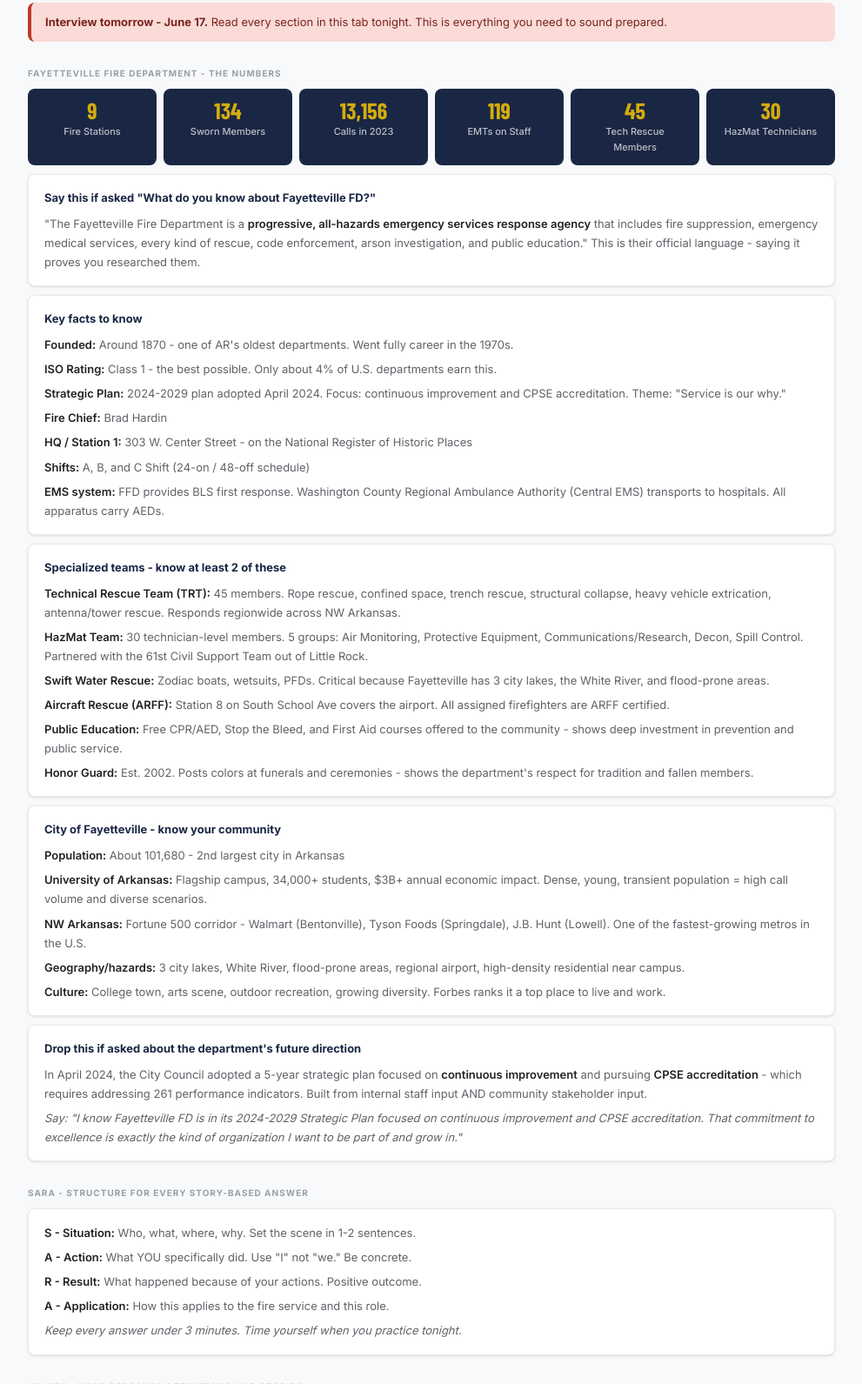
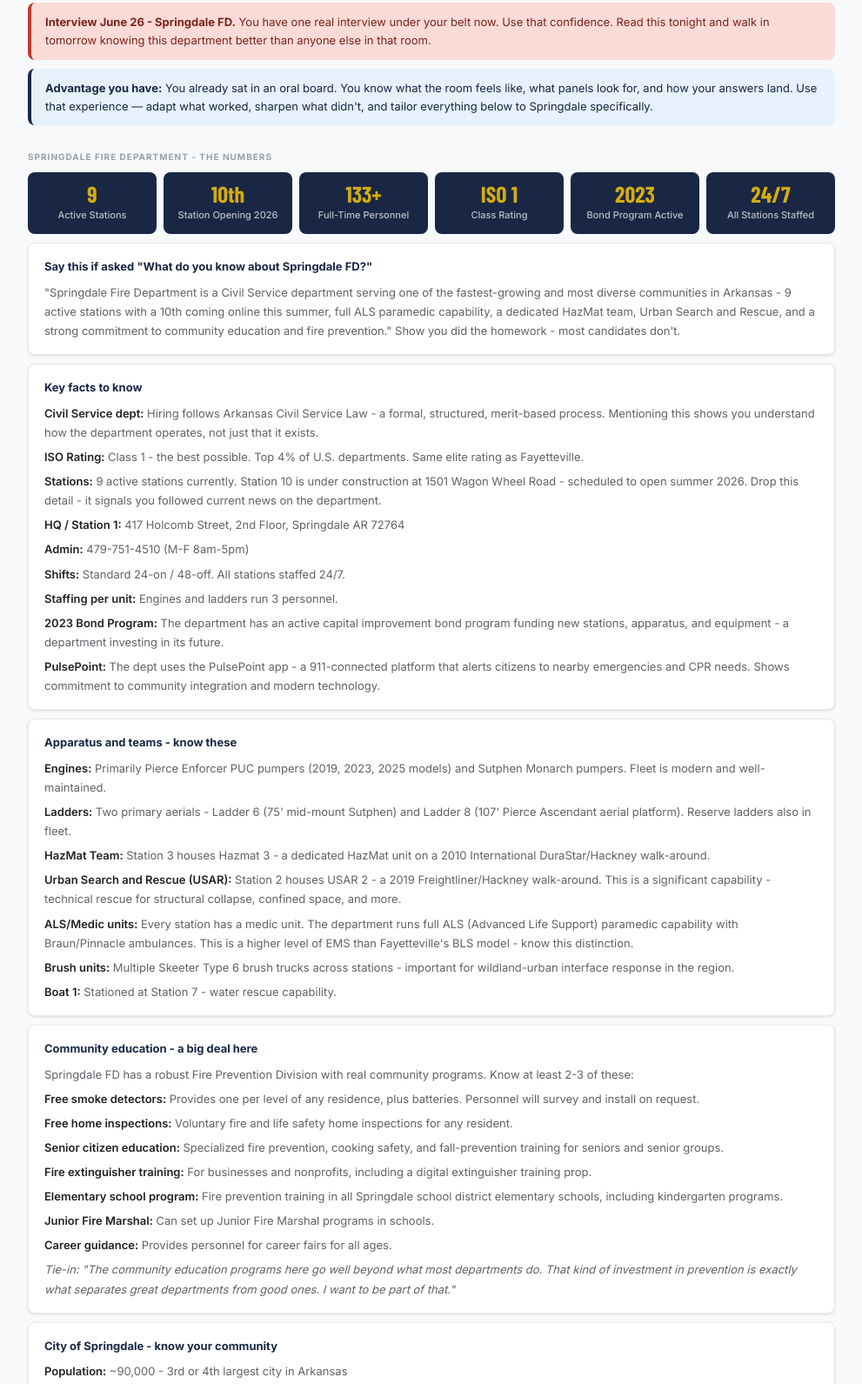
Before and after one commit to stephaniejones-svg/CompliSync, a plain HTML site: page ffprep.html in a window 1280 px wide. Shown: the part 124-1715 px from the top of the page at 87% size, without its empty margins (144-1135 px from the left). Drawn offline with nearby package versions, Linux system fonts and the light colour scheme.

Commit message:
Update interview preparation details for Springdale FD

```diff
--- a/ffprep.html
+++ b/ffprep.html
@@ -91,57 +91,76 @@ a.lnk{color:var(--navy2);text-decoration:underline}
 
 <!-- CHEAT SHEET -->
 <div id="tab-cs" class="tc active">
-<div class="al alr"><strong>Interview tomorrow - June 17.</strong> Read every section in this tab tonight. This is everything you need to sound prepared.</div>
+<div class="al alr"><strong>Interview June 26 - Springdale FD.</strong> You have one real interview under your belt now. Use that confidence. Read this tonight and walk in tomorrow knowing this department better than anyone else in that room.</div>
 
-<div class="sl">Fayetteville Fire Department - the numbers</div>
+<div class="al" style="background:#E6F1FB;border-left:4px solid #1A2744;color:#1A2744;"><strong>Advantage you have:</strong> You already sat in an oral board. You know what the room feels like, what panels look for, and how your answers land. Use that experience — adapt what worked, sharpen what didn't, and tailor everything below to Springdale specifically.</div>
+
+<div class="sl">Springdale Fire Department - the numbers</div>
 <div class="sg">
-  <div class="sb"><div class="n">9</div><div class="l">Fire Stations</div></div>
-  <div class="sb"><div class="n">134</div><div class="l">Sworn Members</div></div>
-  <div class="sb"><div class="n">13,156</div><div class="l">Calls in 2023</div></div>
-  <div class="sb"><div class="n">119</div><div class="l">EMTs on Staff</div></div>
-  <div class="sb"><div class="n">45</div><div class="l">Tech Rescue Members</div></div>
-  <div class="sb"><div class="n">30</div><div class="l">HazMat Technicians</div></div>
+  <div class="sb"><div class="n">9</div><div class="l">Active Stations</div></div>
+  <div class="sb"><div class="n">10th</div><div class="l">Station Opening 2026</div></div>
+  <div class="sb"><div class="n">133+</div><div class="l">Full-Time Personnel</div></div>
+  <div class="sb"><div class="n">ISO 1</div><div class="l">Class Rating</div></div>
+  <div class="sb"><div class="n">2023</div><div class="l">Bond Program Active</div></div>
+  <div class="sb"><div class="n">24/7</div><div class="l">All Stations Staffed</div></div>
 </div>
 
 <div class="card">
-<div class="ct">Say this if asked "What do you know about Fayetteville FD?"</div>
-<p>"The Fayetteville Fire Department is a <strong>progressive, all-hazards emergency services response agency</strong> that includes fire suppression, emergency medical services, every kind of rescue, code enforcement, arson investigation, and public education." This is their official language - saying it proves you researched them.</p>
+<div class="ct">Say this if asked "What do you know about Springdale FD?"</div>
+<p>"Springdale Fire Department is a Civil Service department serving one of the fastest-growing and most diverse communities in Arkansas - 9 active stations with a 10th coming online this summer, full ALS paramedic capability, a dedicated HazMat team, Urban Search and Rescue, and a strong commitment to community education and fire prevention." Show you did the homework - most candidates don't.</p>
 </div>
 
 <div class="card">
 <div class="ct">Key facts to know</div>
-<p><strong>Founded:</strong> Around 1870 - one of AR's oldest departments. Went fully career in the 1970s.</p>
-<p><strong>ISO Rating:</strong> Class 1 - the best possible. Only about 4% of U.S. departments earn this.</p>
-<p><strong>Strategic Plan:</strong> 2024-2029 plan adopted April 2024. Focus: continuous improvement and CPSE accreditation. Theme: "Service is our why."</p>
-<p><strong>Fire Chief:</strong> Brad Hardin</p>
-<p><strong>HQ / Station 1:</strong> 303 W. Center Street - on the National Register of Historic Places</p>
-<p><strong>Shifts:</strong> A, B, and C Shift (24-on / 48-off schedule)</p>
-<p><strong>EMS system:</strong> FFD provides BLS first response. Washington County Regional Ambulance Authority (Central EMS) transports to hospitals. All apparatus carry AEDs.</p>
+<p><strong>Civil Service dept:</strong> Hiring follows Arkansas Civil Service Law - a formal, structured, merit-based process. Mentioning this shows you understand how the department operates, not just that it exists.</p>
+<p><strong>ISO Rating:</strong> Class 1 - the best possible. Top 4% of U.S. departments. Same elite rating as Fayetteville.</p>
+<p><strong>Stations:</strong> 9 active stations currently. Station 10 is under construction at 1501 Wagon Wheel Road - scheduled to open summer 2026. Drop this detail - it signals you followed current news on the department.</p>
+<p><strong>HQ / Station 1:</strong> 417 Holcomb Street, 2nd Floor, Springdale AR 72764</p>
+<p><strong>Admin:</strong> 479-751-4510 (M-F 8am-5pm)</p>
+<p><strong>Shifts:</strong> Standard 24-on / 48-off. All stations staffed 24/7.</p>
+<p><strong>Staffing per unit:</strong> Engines and ladders run 3 personnel.</p>
+<p><strong>2023 Bond Program:</strong> The department has an active capital improvement bond program funding new stations, apparatus, and equipment - a department investing in its future.</p>
+<p><strong>PulsePoint:</strong> The dept uses the PulsePoint app - a 911-connected platform that alerts citizens to nearby emergencies and CPR needs. Shows commitment to community integration and modern technology.</p>
 </div>
 
 <div class="card">
-<div class="ct">Specialized teams - know at least 2 of these</div>
-<p><strong>Technical Rescue Team (TRT):</strong> 45 members. Rope rescue, confined space, trench rescue, structural collapse, heavy vehicle extrication, antenna/tower rescue. Responds regionwide across NW Arkansas.</p>
-<p><strong>HazMat Team:</strong> 30 technician-level members. 5 groups: Air Monitoring, Protective Equipment, Communications/Research, Decon, Spill Control. Partnered with the 61st Civil Support Team out of Little Rock.</p>
-<p><strong>Swift Water Rescue:</strong> Zodiac boats, wetsuits, PFDs. Critical because Fayetteville has 3 city lakes, the White River, and flood-prone areas.</p>
-<p><strong>Aircraft Rescue (ARFF):</strong> Station 8 on South School Ave covers the airport. All assigned firefighters are ARFF certified.</p>
-<p><strong>Public Education:</strong> Free CPR/AED, Stop the Bleed, and First Aid courses offered to the community - shows deep investment in prevention and public service.</p>
-<p><strong>Honor Guard:</strong> Est. 2002. Posts colors at funerals and ceremonies - shows the department's respect for tradition and fallen members.</p>
+<div class="ct">Apparatus and teams - know these</div>
+<p><strong>Engines:</strong> Primarily Pierce Enforcer PUC pumpers (2019, 2023, 2025 models) and Sutphen Monarch pumpers. Fleet is modern and well-maintained.</p>
+<p><strong>Ladders:</strong> Two primary aerials - Ladder 6 (75' mid-mount Sutphen) and Ladder 8 (107' Pierce Ascendant aerial platform). Reserve ladders also in fleet.</p>
+<p><strong>HazMat Team:</strong> Station 3 houses Hazmat 3 - a dedicated HazMat unit on a 2010 International DuraStar/Hackney walk-around.</p>
+<p><strong>Urban Search and Rescue (USAR):</strong> Station 2 houses USAR 2 - a 2019 Freightliner/Hackney walk-around. This is a significant capability - technical rescue for structural collapse, confined space, and more.</p>
+<p><strong>ALS/Medic units:</strong> Every station has a medic unit. The department runs full ALS (Advanced Life Support) paramedic capability with Braun/Pinnacle ambulances. This is a higher level of EMS than Fayetteville's BLS model - know this distinction.</p>
+<p><strong>Brush units:</strong> Multiple Skeeter Type 6 brush trucks across stations - important for wildland-urban interface response in the region.</p>
+<p><strong>Boat 1:</strong> Stationed at Station 7 - water rescue capability.</p>
 </div>
 
 <div class="card">
-<div class="ct">City of Fayetteville - know your community</div>
-<p><strong>Population:</strong> About 101,680 - 2nd largest city in Arkansas</p>
-<p><strong>University of Arkansas:</strong> Flagship campus, 34,000+ students, $3B+ annual economic impact. Dense, young, transient population = high call volume and diverse scenarios.</p>
-<p><strong>NW Arkansas:</strong> Fortune 500 corridor - Walmart (Bentonville), Tyson Foods (Springdale), J.B. Hunt (Lowell). One of the fastest-growing metros in the U.S.</p>
-<p><strong>Geography/hazards:</strong> 3 city lakes, White River, flood-prone areas, regional airport, high-density residential near campus.</p>
-<p><strong>Culture:</strong> College town, arts scene, outdoor recreation, growing diversity. Forbes ranks it a top place to live and work.</p>
+<div class="ct">Community education - a big deal here</div>
+<p>Springdale FD has a robust Fire Prevention Division with real community programs. Know at least 2-3 of these:</p>
+<p><strong>Free smoke detectors:</strong> Provides one per level of any residence, plus batteries. Personnel will survey and install on request.</p>
+<p><strong>Free home inspections:</strong> Voluntary fire and life safety home inspections for any resident.</p>
+<p><strong>Senior citizen education:</strong> Specialized fire prevention, cooking safety, and fall-prevention training for seniors and senior groups.</p>
+<p><strong>Fire extinguisher training:</strong> For businesses and nonprofits, including a digital extinguisher training prop.</p>
+<p><strong>Elementary school program:</strong> Fire prevention training in all Springdale school district elementary schools, including kindergarten programs.</p>
+<p><strong>Junior Fire Marshal:</strong> Can set up Junior Fire Marshal programs in schools.</p>
+<p><strong>Career guidance:</strong> Provides personnel for career fairs for all ages.</p>
+<p><em>Tie-in: "The community education programs here go well beyond what most departments do. That kind of investment in prevention is exactly what separates great departments from good ones. I want to be part of that."</em></p>
 </div>
 
 <div class="card">
-<div class="ct">Drop this if asked about the department's future direction</div>
-<p>In April 2024, the City Council adopted a 5-year strategic plan focused on <strong>continuous improvement</strong> and pursuing <strong>CPSE accreditation</strong> - which requires addressing 261 performance indicators. Built from internal staff input AND community stakeholder input.</p>
-<p><em>Say: "I know Fayetteville FD is in its 2024-2029 Strategic Plan focused on continuous improvement and CPSE accreditation. That commitment to excellence is exactly the kind of organization I want to be part of and grow in."</em></p>
+<div class="ct">City of Springdale - know your community</div>
+<p><strong>Population:</strong> ~90,000 - 3rd or 4th largest city in Arkansas</p>
+<p><strong>Diversity:</strong> About 41.6% Hispanic population - one of the most diverse cities in Arkansas. Cultural awareness and community connection will matter to this panel. The ability to serve a multilingual, multicultural community is an asset here.</p>
+<p><strong>Tyson Foods:</strong> World headquarters is in Springdale. One of the largest employers in NW Arkansas. Industrial facilities = unique fire and hazmat call types.</p>
+<p><strong>Growth:</strong> Population has grown over 95% since 2000. New Station 10 opening this summer is a direct result of that growth. This is an expanding department in an expanding city.</p>
+<p><strong>NW Arkansas metro:</strong> Part of the 622,000+ person metro with $40B+ GDP. Fortune 500 corridor (Walmart in Bentonville, J.B. Hunt in Lowell).</p>
+<p><strong>Washington County:</strong> Springdale spans both Washington and Benton Counties.</p>
+</div>
+
+<div class="card">
+<div class="ct">The key differentiator from Fayetteville - say this if asked why Springdale</div>
+<p>If they ask why Springdale and not Fayetteville (or vice versa), be honest and specific:</p>
+<p><em>"Springdale's full ALS paramedic system means every call I go on as a firefighter, I'm working alongside paramedics at the highest level of emergency medicine - that's a deeper level of patient care that I want to be part of. The diversity of this community also calls to me - serving a city that's 40% Hispanic and rapidly growing means every shift is different, and that kind of challenge is exactly where I want to grow. And knowing Station 10 is opening this summer tells me this department isn't standing still - I want to be part of what comes next."</em></p>
 </div>
 
 <div class="sl">SARA - structure for every story-based answer</div>
@@ -184,7 +203,7 @@ a.lnk{color:var(--navy2);text-decoration:underline}
 
 <div class="sl">Interview day logistics</div>
 <div class="card">
-<p><strong>Location:</strong> <a class="lnk" href="https://maps.google.com/?q=303+W+Center+St+Fayetteville+AR">303 W. Center St, Fayetteville AR 72701 (Fire Station 1)</a></p>
+<p><strong>Location:</strong> <a class="lnk" href="https://maps.google.com/?q=417+Holcomb+St+Springdale+AR">417 Holcomb St, 2nd Floor, Springdale AR 72764 (HQ / Station 1)</a></p>
 <p><strong>Arrive:</strong> 15-20 minutes early. Review this page in the car if needed.</p>
 <p><strong>Dress:</strong> Button-down shirt, slacks or khakis, dress shoes. Clean and pressed. Tie is a bonus.</p>
 <p><strong>Bring:</strong> 2-3 printed resumes, notepad and pen.</p>
@@ -266,16 +285,16 @@ a.lnk{color:var(--navy2);text-decoration:underline}
 </div>
 
 <div class="qc">
-<div class="qq" onclick="tQ(this)"><span>Why do you want to work for the Fayetteville Fire Department specifically?</span><span class="tog">+</span></div>
+<div class="qq" onclick="tQ(this)"><span>Why do you want to work for the Springdale Fire Department specifically?</span><span class="tog">+</span></div>
 <div class="qa">
 <p><strong>What they're really asking:</strong> Did you apply here because you want THIS department, or just because it was the first posting you saw?</p>
 <div class="sara">
-<div class="sr"><strong>Community:</strong> "Fayetteville is a growing university city - the call volume and variety of scenarios is exactly the environment I want to develop in"</div>
-<div class="sr"><strong>Specializations:</strong> TRT, HazMat, Swift Water - real opportunities to grow into specialized, high-skill roles over a career</div>
-<div class="sr"><strong>Reputation:</strong> ISO Class 1 - only about 4% of departments earn this. That standard speaks to how seriously this department takes its craft.</div>
-<div class="sr"><strong>Direction:</strong> The 2024-2029 Strategic Plan and CPSE accreditation pursuit - "This is a department actively investing in being better. That is where I want to grow."</div>
+<div class="sr"><strong>ALS capability:</strong> "Springdale runs full paramedic ALS on every unit. That is a higher level of patient care than most departments, and I want to develop my skills at that level from day one."</div>
+<div class="sr"><strong>The community:</strong> Springdale is one of the most diverse cities in Arkansas - about 40% Hispanic, fast-growing, Tyson Foods HQ, industrial call types. Every shift is genuinely different.</div>
+<div class="sr"><strong>Growth:</strong> Station 10 is opening this summer. This department is expanding with the city. I want to be part of what comes next, not just what already exists.</div>
+<div class="sr"><strong>Reputation:</strong> ISO Class 1, Civil Service structure, strong community education programs - this is a department that takes its role seriously at every level.</div>
 </div>
-<span class="ti">If you have a personal connection to Fayetteville or NW Arkansas, mention it. Community roots matter to panels.</span>
+<span class="ti">If you have any personal connection to Springdale or the NW Arkansas community, say it. Panels respond to candidates who feel like they belong here.</span>
 </div>
 </div>
 
@@ -401,7 +420,7 @@ a.lnk{color:var(--navy2);text-decoration:underline}
 <li><span class="qn">1</span>Tell us about yourself.</li>
 <li><span class="qn">2</span>Why do you want to be a firefighter?</li>
 <li><span class="qn">3</span>What have you done to prepare for a career in the fire service?</li>
-<li><span class="qn">4</span>Why do you want to work for the Fayetteville Fire Department?</li>
+<li><span class="qn">4</span>Why do you want to work for the Springdale Fire Department?</li>
 </ul>
 </div>
 
@@ -590,23 +609,23 @@ a.lnk{color:var(--navy2);text-decoration:underline}
 
 <!-- STUDY TONIGHT -->
 <div id="tab-st" class="tc">
-<div class="al algr"><strong>You have one evening.</strong> Here is exactly how to use it. Follow this order and walk in tomorrow ready.</div>
+<div class="al algr"><strong>You have one interview already done.</strong> That is your biggest advantage tonight. Use what you learned from Fayetteville, sharpen it for Springdale, and walk in June 26 more confident than you were June 17.</div>
 
 <div class="sl">The game plan for tonight</div>
 
 <div class="ts">
 <div class="tn">1</div>
 <div class="tb2">
-<h4>Read the Cheat Sheet tab start to finish (20 min)</h4>
-<p>Read it aloud. Say the department description, the stats, and the strategic plan section out loud. Saying it once aloud is worth reading it five times silently. Lock in the numbers.</p>
+<h4>Debrief Fayetteville first (10 min)</h4>
+<p>Write down: 2 things that went well, 2 things you would do differently, and any questions they asked that surprised you. Those exact same question types may come up again. Then shift your mindset fully to Springdale.</p>
 </div>
 </div>
 
 <div class="ts">
 <div class="tn">2</div>
 <div class="tb2">
-<h4>Write out your 4 core answers in bullet point form (30 min)</h4>
-<p>Before practicing out loud, write a bullet outline for each one: Tell us about yourself / Why firefighter / What have you done to prepare / Why Fayetteville. Do not write a script - just the key points and your one main personal story per question. No story should repeat across answers.</p>
+<h4>Read the Cheat Sheet + rewrite your "Why this department" answer (25 min)</h4>
+<p>Read the Cheat Sheet tab aloud - especially the ALS vs BLS distinction, Station 10 opening, diversity stats, and community education programs. Then rewrite your "Why Springdale" answer from scratch. It should be completely different from your Fayetteville answer - different specific reasons, different community angle, different departmental details.</p>
 </div>
 </div>
 
```
